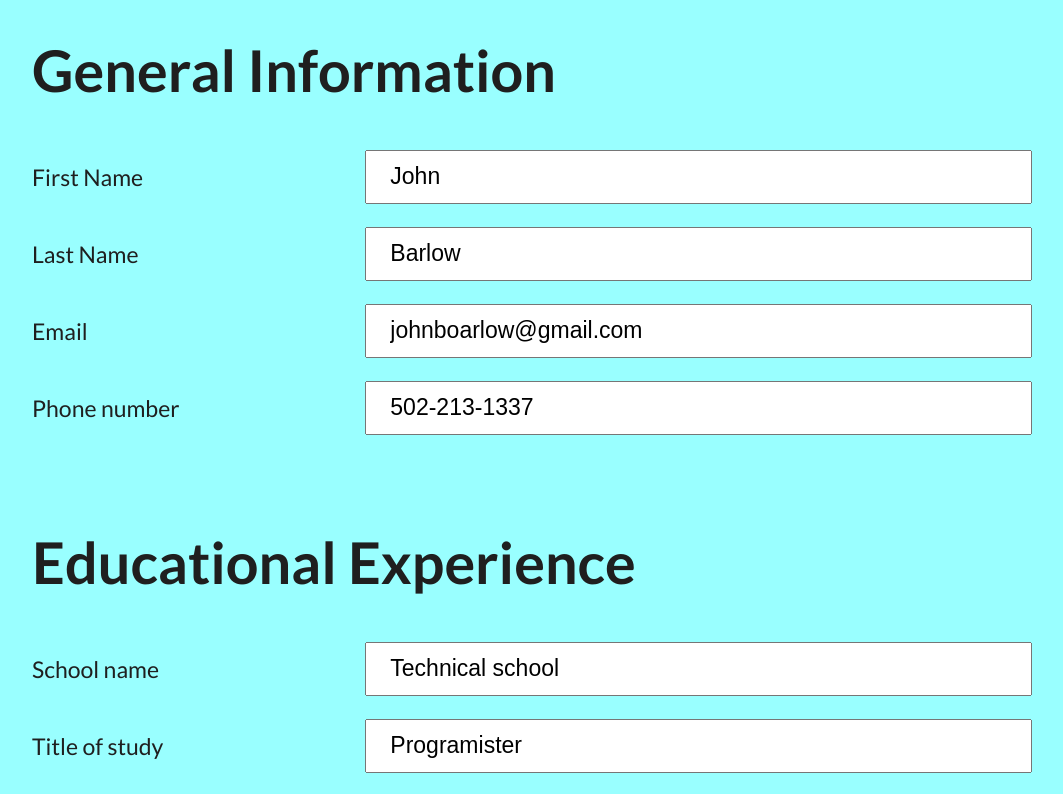
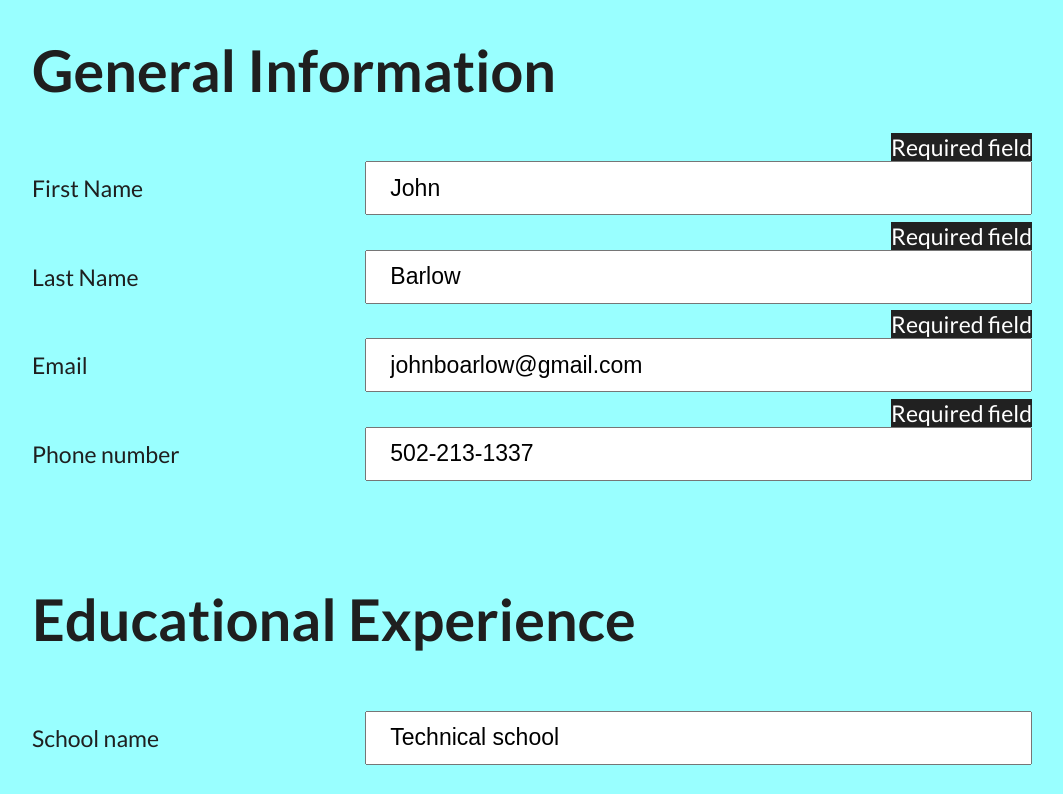
Before and after one commit to qirele/cv-form-react, a React (Vite) app: page / in a window 1280 px wide. Shown: the top 794 px of the page, without its empty margins (108-1171 px from the left). Built offline with nearby package versions, Linux system fonts and the light colour scheme.

Commit message:
add minimal validation

```diff
--- a/src/App.jsx
+++ b/src/App.jsx
@@ -4,7 +4,8 @@ import Display from './components/Display.jsx';
 import './styles/App.css';
 
 function App() {
-  const [status, setStatus] = useState("editing"); // editing, looking(looking at data after submit)
+  // editing, looking(looking at data after submit)
+  const [status, setStatus] = useState("editing");
   const [formData, setFormData] = useState({
     firstName: "John",
     lastName: "Barlow",
@@ -20,8 +21,14 @@ function App() {
     workDateUntil: `${new Date(Date.now()).toISOString().split("T")[0]}`,
   });
 
+  const requiredEmpty = formData.firstName === "" || formData.lastName === ""
+    || formData.email === "" || formData.phone === "";
+
   function handleFormSubmit(e) {
     e.preventDefault();
+    if (requiredEmpty) {
+      return;
+    }
     setStatus("looking");
   }
 
@@ -39,6 +46,7 @@ function App() {
         <Form onSubmit={handleFormSubmit}
           onInputChange={handleInputChange}
           formData={formData}
+          shouldSubmit={!requiredEmpty}
         />
       }
 
--- a/src/components/Form.jsx
+++ b/src/components/Form.jsx
@@ -2,7 +2,7 @@ import Section from "./Section"
 import InputContainer from "./InputContainer";
 import styles from '../styles/Form.module.css';
 
-export default function Form({ onSubmit, onInputChange, formData }) {
+export default function Form({ onSubmit, onInputChange, formData, shouldSubmit }) {
 
   return (
     <div className={styles.formWrapper}>
@@ -14,6 +14,7 @@ export default function Form({ onSubmit, onInputChange, formData }) {
             id="firstName"
             formData={formData}
             onChange={onInputChange}
+            required={true}
           />
           <InputContainer
             type="text"
@@ -21,6 +22,7 @@ export default function Form({ onSubmit, onInputChange, formData }) {
             id="lastName"
             formData={formData}
             onChange={onInputChange}
+            required={true}
           />
           <InputContainer
             type="email"
@@ -28,6 +30,7 @@ export default function Form({ onSubmit, onInputChange, formData }) {
             id="email"
             formData={formData}
             onChange={onInputChange}
+            required={true}
           />
           <InputContainer
             type="tel"
@@ -35,6 +38,7 @@ export default function Form({ onSubmit, onInputChange, formData }) {
             id="phone"
             formData={formData}
             onChange={onInputChange}
+            required={true}
           />
         </Section>
         <Section title="Educational Experience">
@@ -99,7 +103,10 @@ export default function Form({ onSubmit, onInputChange, formData }) {
           />
         </Section>
         <div>
-          <button className="btn" type="submit">Submit</button>
+          <button className={"btn " + (!shouldSubmit ? styles.error : "")} type="submit">Submit</button>
+          {!shouldSubmit &&
+            <p className={styles.error}>Sorry, you gotta provide required fields</p>
+          }
         </div>
       </form>
 
--- a/src/components/InputContainer.jsx
+++ b/src/components/InputContainer.jsx
@@ -1,7 +1,9 @@
 import styles from '../styles/InputContainer.module.css';
 
 export default function InputContainer({
-  type, text, id, onChange, formData }) {
+  type, text, id, onChange, formData, required }) {
+  const isEmpty = formData[id] === "";
+
   return (
     <div className={styles.inputWrapper}>
       <label htmlFor={id}>{text}</label>
@@ -9,7 +11,15 @@ export default function InputContainer({
         id={id}
         value={formData[id]}
         onChange={onChange}
+        className={isEmpty ? styles.error : ""}
       />
+      {isEmpty &&
+        <p className={styles.error}>I think you haven't typed anything yet</p>
+      }
+
+      {required &&
+        <span className={styles.required}>Required field</span>
+      }
     </div>
   )
 }
--- a/src/styles/Form.module.css
+++ b/src/styles/Form.module.css
@@ -4,3 +4,8 @@
   color: #1f1f1f;
   padding-bottom: 1.5rem;
 }
+
+.error {
+  color: red;
+  text-align: center;
+}
--- a/src/styles/InputContainer.module.css
+++ b/src/styles/InputContainer.module.css
@@ -2,5 +2,25 @@
   display: grid;
   grid-template-columns: 1fr 2fr;
   align-items: center;
-  margin-block: 1rem;
+  margin-block: 1.5rem;
+  position: relative;
 }
+
+.error {
+  color: hsl(0, 100%, 36%);
+}
+
+input.error {
+  appearance: none;
+  border: none;
+  outline: 2px solid hsl(0, 100%, 53%);
+}
+
+.required {
+  position: absolute;
+  top: 0;
+  right: 0;
+  background: hsl(360, 0%, 13%);
+  color: hsl(360, 8%, 100%);
+  transform: translateY(-100%);
+}
```
